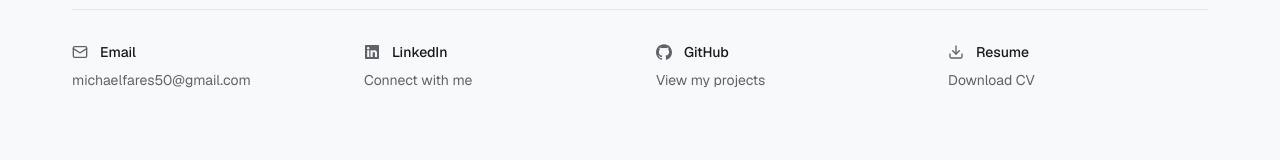
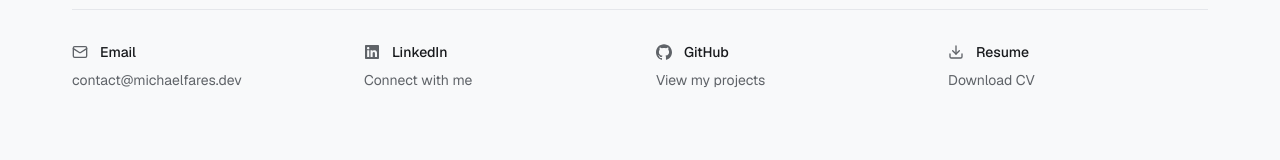
Before and after one commit to faresmichael96/michael-fares-portfolio, a Next.js app: page / in a window 1280 px wide. Shown: the part 7242-7402 px from the top of the page. Built offline with nearby package versions, Linux system fonts and the light colour scheme.

Commit message:
feat: replace personal email with domain specific email

```diff
--- a/src/data/site.ts
+++ b/src/data/site.ts
@@ -4,7 +4,7 @@ export const siteConfig = {
   description:
     "I build modern, scalable web applications with React, TypeScript, JavaScript, Python, and Laravel.",
   url: "https://michaelfares.dev",
-  email: "michaelfares50@gmail.com",
+  email: "contact@michaelfares.dev",
   linkedin: "https://www.linkedin.com/in/michael-fares-3ba64a17b/",
   github: "https://github.com/faresmichael96",
   cv: "/cv/michael-fares-cv.pdf",
```
